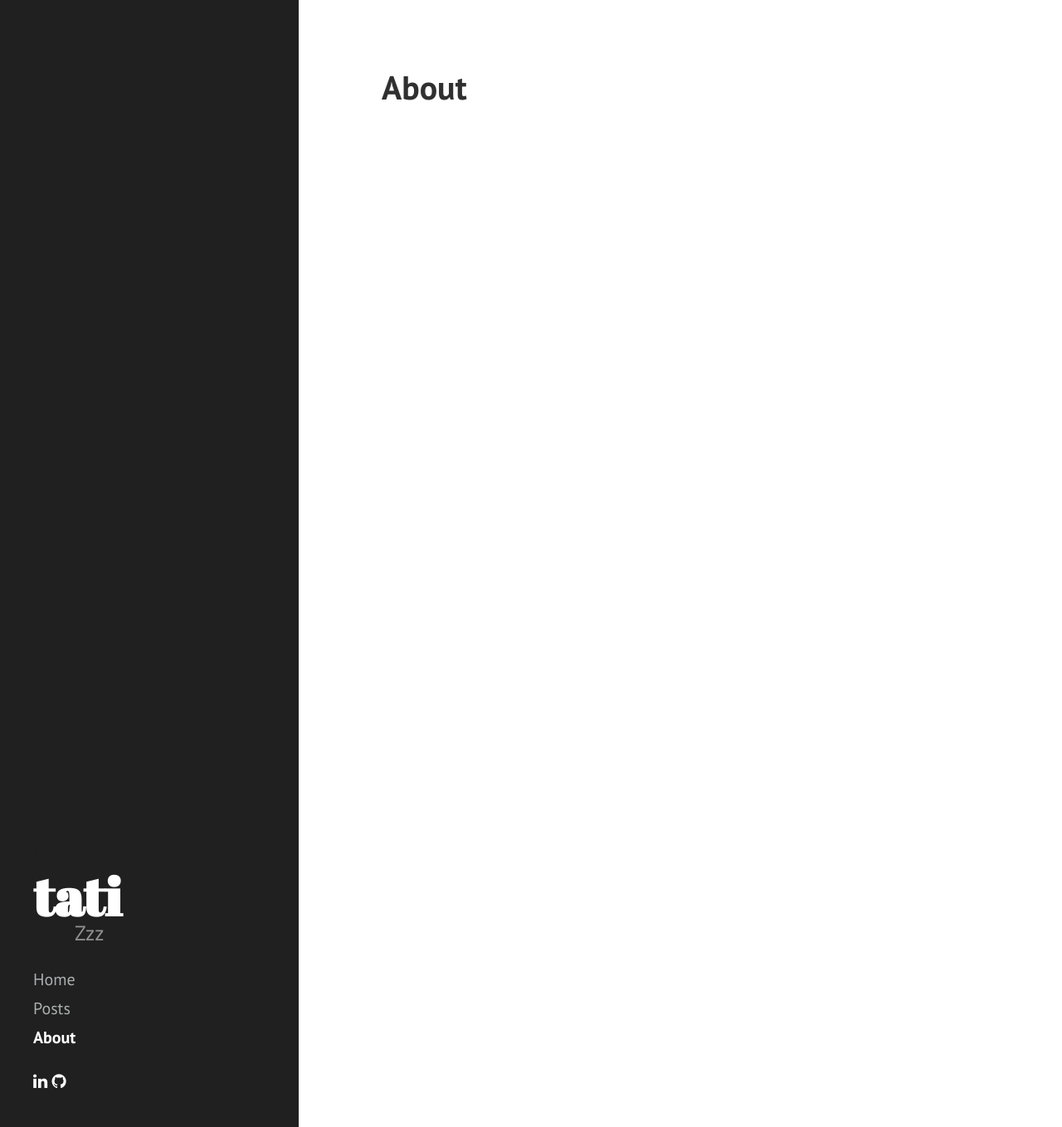
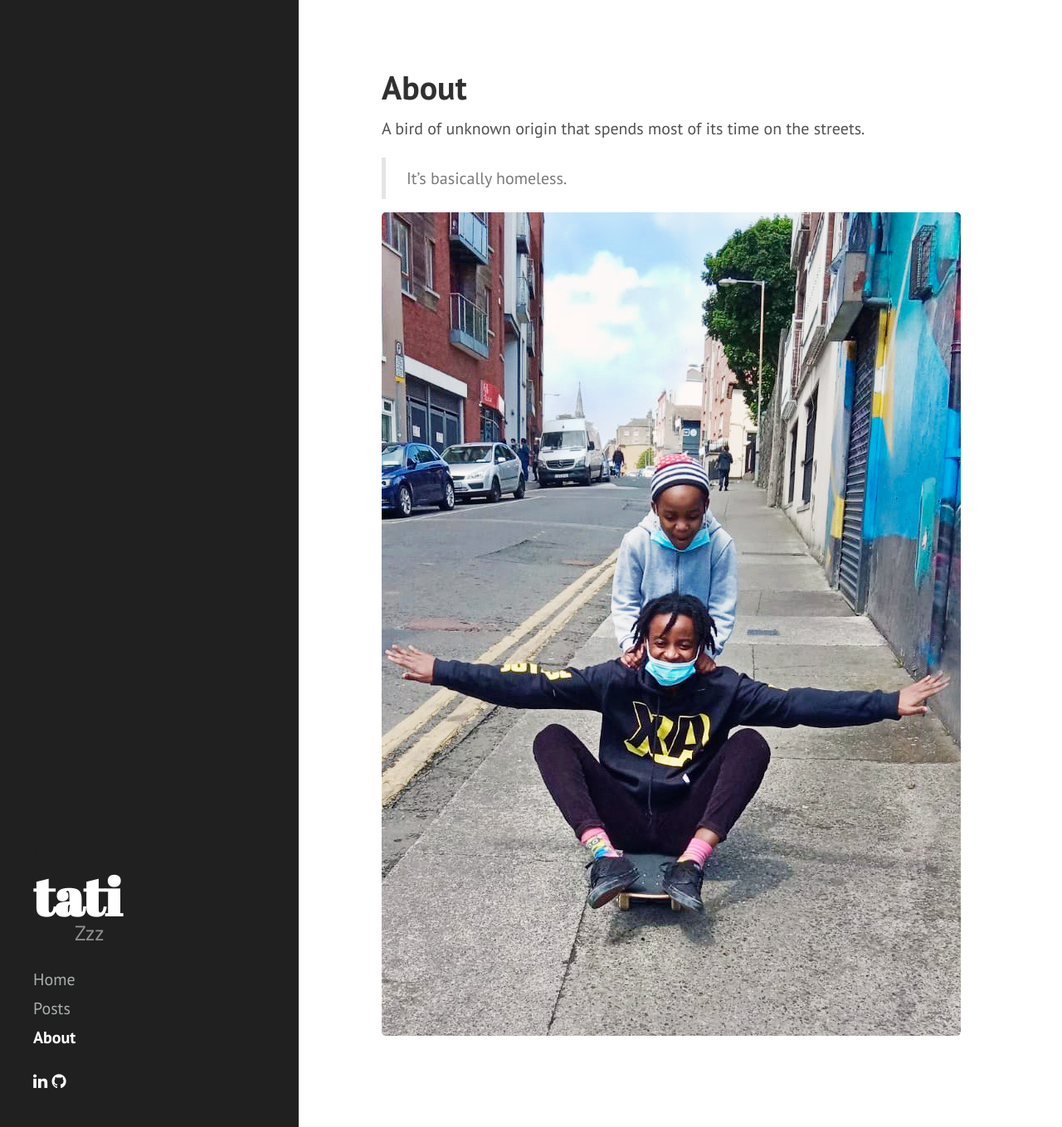
Before and after one commit to tati-z/tati-z.github.io, a Jekyll site: the page built from _pages/about.md, in a window 1280 px wide and 1359 px high. Shown: the whole window at 83% size. Built offline with Jekyll 4.4.1, drawn with Linux system fonts in a browser that asks for light colours; nearby versions of some CDN libraries; library files that are not in the unit come from our copies.

Commit message:
added something in the about..

```diff
--- a/_pages/about.md
+++ b/_pages/about.md
@@ -3,3 +3,7 @@ layout: page
 title: About
 permalink: /about
 ---
+A bird of unknown origin that spends most of its time on the streets.
+> It's basically homeless.
+
+<img src="/public/assets/images/wing_alternative.png" alt="wing alternative"/>
```
Also changed, not shown: public/assets/images/wing_alternative.png (added).
